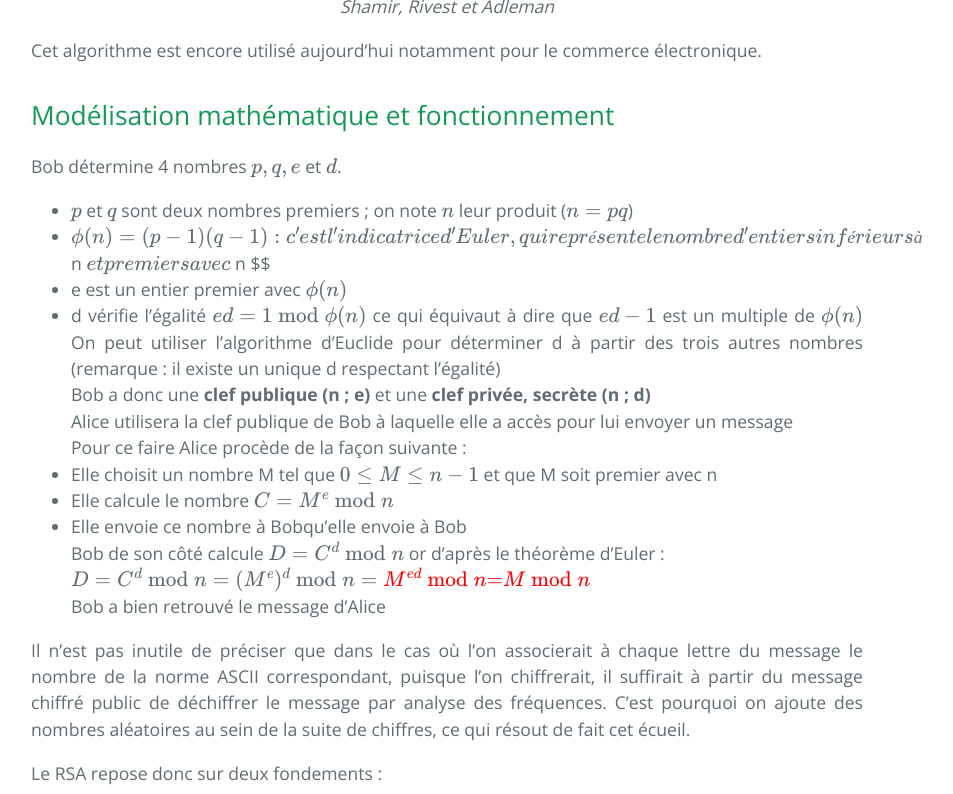
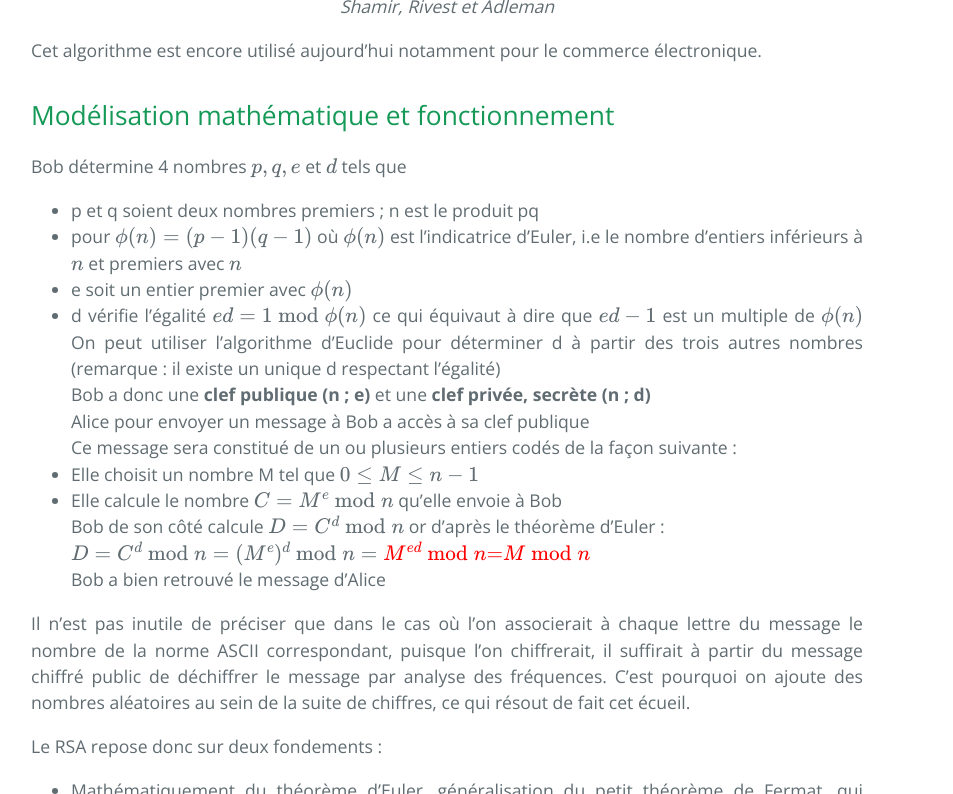
Before and after one commit to SamuelGallay/CryptoTPE, a Jekyll site: the page built from pages/4_Internet/3_rsa.md, in a window 1280 px wide and 900 px high, scrolled down 972 px, cut to the strip 106-900 px from the top of the window. Shown: the whole strip, without its empty margins (193-1146 px from the left). Built offline with Jekyll 4.4.1, drawn with Linux system fonts in a browser that asks for light colours; our own code applies the rules of GitHub Pages for plain Markdown files; formulas are drawn with MathJax 3; some of the changed text lies outside the part shown.

Commit message:
Update 3_rsa.md

```diff
--- a/pages/4_Internet/3_rsa.md
+++ b/pages/4_Internet/3_rsa.md
@@ -20,18 +20,17 @@ Cet algorithme est encore utilisé aujourd'hui notamment pour le commerce élect
 
 ## Modélisation mathématique et fonctionnement
 
-Bob détermine 4 nombres $$ p, q, e $$ et $$ d $$.
-* $$ p $$ et $$ q $$ sont deux nombres premiers ; on note $$ n $$ leur produit ($$ n = pq $$)
-* $$ \phi (n) = (p-1)(q-1) : c'est l'indicatrice d'Euler, qui représente le nombre d'entiers inférieurs à $$ n $$ et premiers avec $$ n $$
-* e est un entier premier avec $$ \phi (n) $$
+Bob détermine 4 nombres $$ p, q, e $$ et $$ d $$ tels que
+* p et q soient deux nombres premiers ; n est le produit pq
+* pour $$ \phi (n) = (p-1)(q-1) $$ où $$ \phi (n) $$ est l'indicatrice d'Euler, i.e le nombre d'entiers inférieurs à $$ n $$ et premiers avec $$ n $$
+* e soit un entier premier avec $$ \phi (n) $$
 * d vérifie l'égalité $$ ed = 1 \bmod \phi (n) $$ ce qui équivaut à dire que $$ ed-1 $$ est un multiple de $$ \phi (n) $$
 On peut utiliser l'algorithme d'Euclide pour déterminer d à partir des trois autres nombres (remarque : il existe un unique d respectant l'égalité) \\
 Bob a donc une **clef publique (n ; e)** et une **clef privée, secrète (n ; d)** \\
-Alice utilisera la clef publique de Bob à laquelle elle a accès pour lui envoyer un message \\
-Pour ce faire Alice procède de la façon suivante :
-* Elle choisit un nombre M tel que $$ 0 \leq M \leq n-1 $$ et que M soit premier avec n
-* Elle calcule le nombre $$ C = M^e \bmod n $$
-* Elle envoie ce nombre à Bobqu'elle envoie à Bob \\
+Alice pour envoyer un message à Bob a accès à sa clef publique \\
+Ce message sera constitué de un ou plusieurs entiers codés de la façon suivante :
+* Elle choisit un nombre M tel que $$ 0 \leq M \leq n-1 $$
+* Elle calcule le nombre $$ C = M^e \bmod n $$ qu'elle envoie à Bob \\
 Bob de son côté calcule $$ D = C^d \bmod n $$ or d'après le théorème d'Euler : \\
 $$ D = C^d \bmod n = (M^e)^d \bmod n = \color{red} {M^{ed}\bmod n} \color{red} {=} \color{red} {M \bmod n}  $$ \\
 Bob a bien retrouvé le message d'Alice
```
Also changed, not shown: other parts of pages/4_Internet/3_rsa.md (+1 -1 lines).
